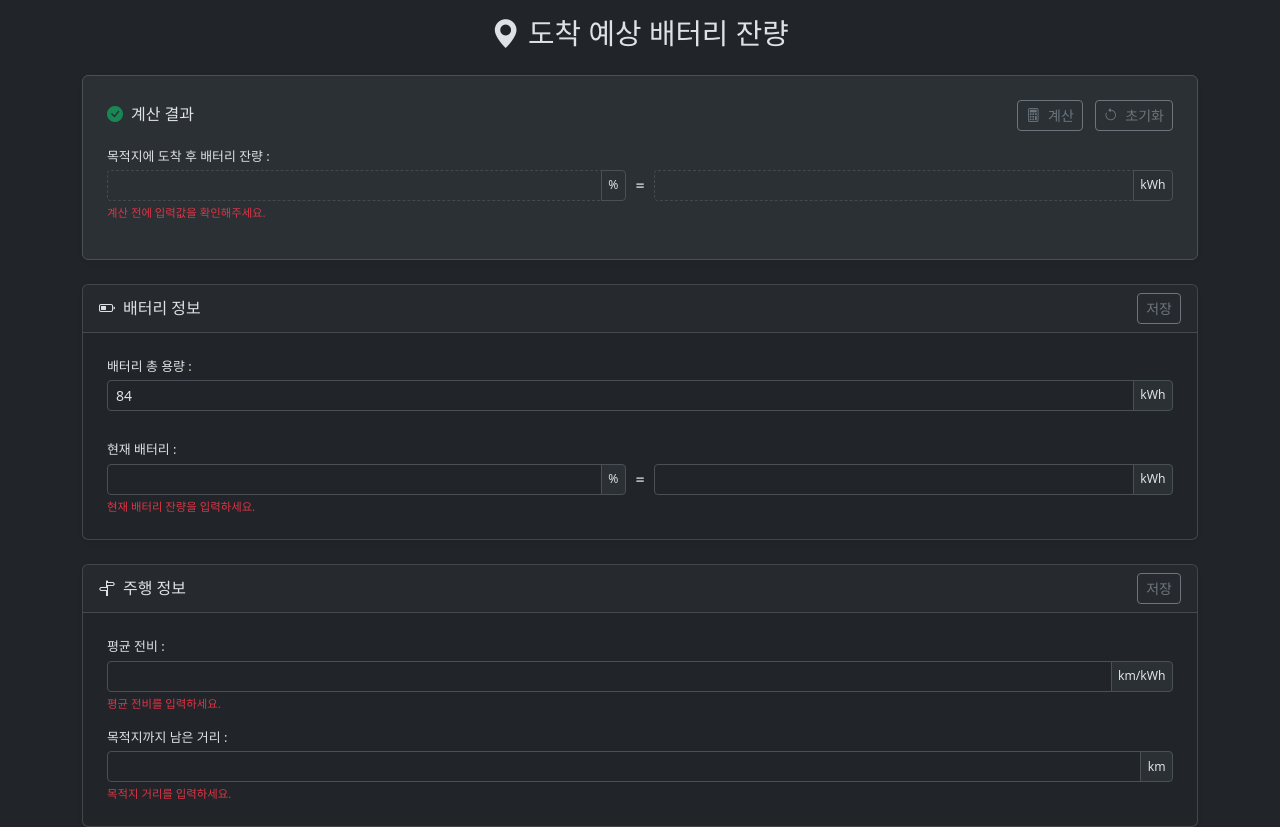
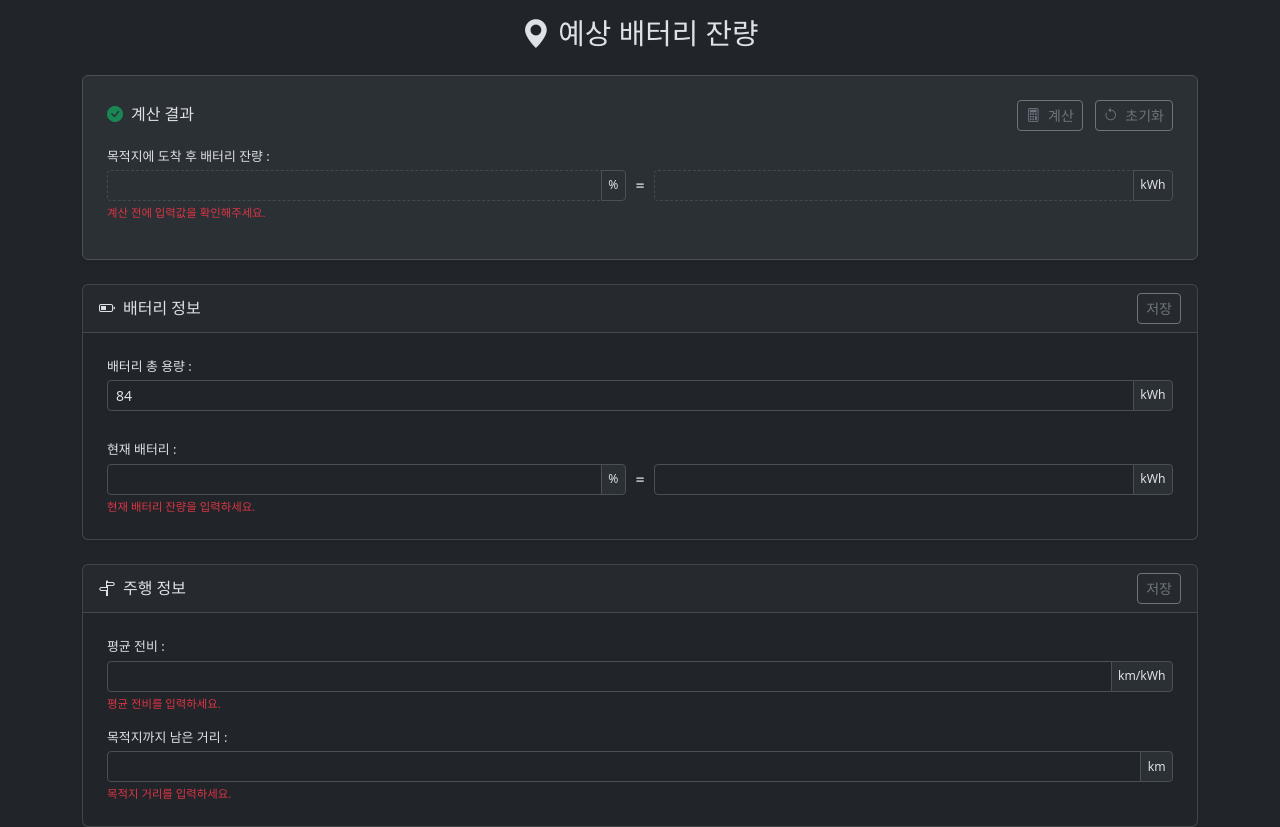
Before and after one commit to hama54/CC, a plain HTML site: page DA.html in a window 1280 px wide. Shown: the top 827 px of the page. Drawn offline with nearby package versions, Linux system fonts and the light colour scheme.

Commit message:
Update DA.html

```diff
--- a/DA.html
+++ b/DA.html
@@ -111,7 +111,7 @@
 <body>
     <div class="container py-2 py-lg-3">
         <div class="mb-3 mb-lg-4 text-center">
-            <h1 style="font-size: 1.8rem;"><i class="bi bi-geo-alt-fill me-2"></i>도착 예상 배터리 잔량</h1>
+            <h1 style="font-size: 1.8rem;"><i class="bi bi-geo-alt-fill me-2"></i>예상 배터리 잔량</h1>
         </div>
 
         <div class="border rounded shadow-sm bg-body-tertiary result-section">
```
